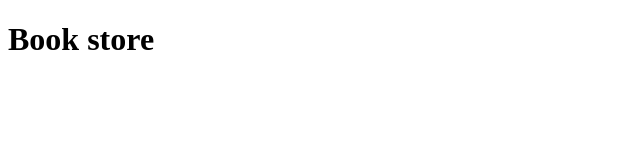
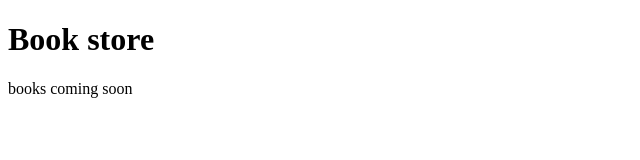
Before and after one commit to israilAhmed-dev/my-first-github-repo, a plain HTML site: page index.html in a window 1280 px wide. Shown: the whole page, without its empty margins (0-640 px from the left). Drawn offline with Linux system fonts and the light colour scheme.

Commit message:
books coming

```diff
--- a/index.html
+++ b/index.html
@@ -7,5 +7,6 @@
 </head>
 <body>
    <h1>Book store</h1>
+   <p>books coming soon</p>
 </body>
 </html>
```
